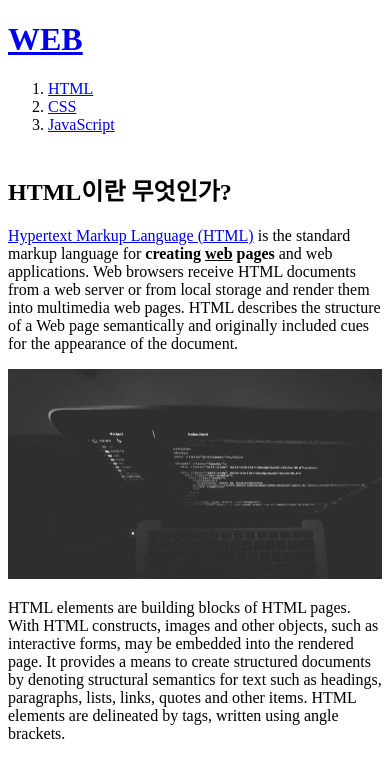
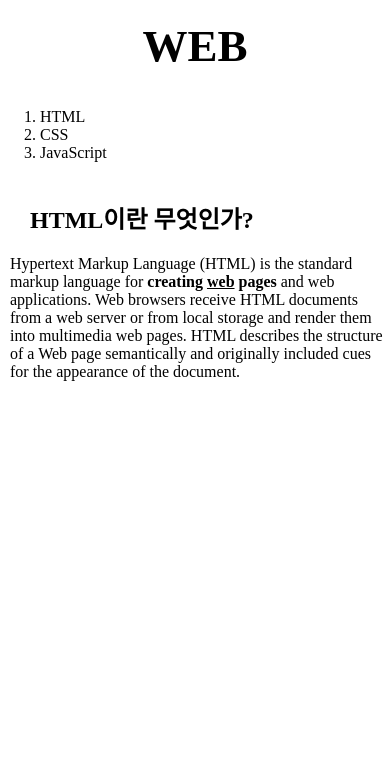
Before and after one commit to kky5738/web2css, a plain HTML site: page 1.html in a window 390 px wide. Drawn offline with Linux system fonts and the light colour scheme.

Commit message:
add clayout

```diff
--- a/1.html
+++ b/1.html
@@ -5,15 +5,60 @@
 <head>
   <title>WEB - 1.HTML</title>
   <meta charset="utf-8">
+  <style>
+    a {
+      color: black;
+      text-decoration: none;
+    }
+    h1 {
+      font-size: 45px;
+      text-align: center;
+      border-bottom: 1px solid gray;
+      margin: 0;
+      padding: 20px;
+    }
+    h2 {
+      padding-left: 20px;
+    }
+    #grid ol {
+      border-right: 1px solid gray;
+      width: 100px;
+      margin-top: 0px;
+      padding-top: 16px;
+    }
+    body {
+      margin: 0px;
+    }
+    #grid {
+      display: grid;
+      grid-template-columns: 150px 1fr;
+    }
+    #grid #article{
+      padding-left: 10px;
+    }
+    @media(max-width:800px){
+      #grid {
+        display: block;
+      }
+      #grid ol {
+        border-right: none;
+      }
+      h1 {
+        border-bottom: none;
+      }
+    }
+  </style>
 </head>
 
 <body>
   <h1><a href="index.html">WEB</a></h1>
+  <div id="grid">
     <ol>
       <li><a href="1.html">HTML</a></li>
       <li><a href="2.html">CSS</a></li>
       <li><a href="3.html">JavaScript</a></li><br>
     </ol>
+    <div id="article">
       <h2>HTML이란 무엇인가?</h2>
       <p><a href="https://www.w3.org/TR/html52/"
       target="_blank" title="html5.2 speicification">Hypertext Markup Language (HTML)</a> is the standard markup language for
@@ -21,11 +66,7 @@
       Web browsers receive HTML documents from a web server or from local storage and
       render them into multimedia web pages. HTML describes the structure of a Web
       page semantically and originally included cues for the appearance of the document.</p>
-  <img src="coding.jpg" width="100%">
-  <p>HTML elements are building blocks of HTML pages. With HTML constructs, images and
-  other objects, such as interactive forms, may be embedded into the rendered page.
-  It provides a means to create structured documents by denoting structural semantics for
-  text such as headings, paragraphs, lists, links, quotes and other items. HTML elements
-  are delineated by tags, written using angle brackets.</p>
+    </div>
+  </div>
 </body>
 </html>
```
Also changed, not shown: 2.html (+18 -10 lines), 3.html (+47 -0 lines), index.html (+47 -0 lines). Lines whose indentation alone changed are shown as unchanged.
